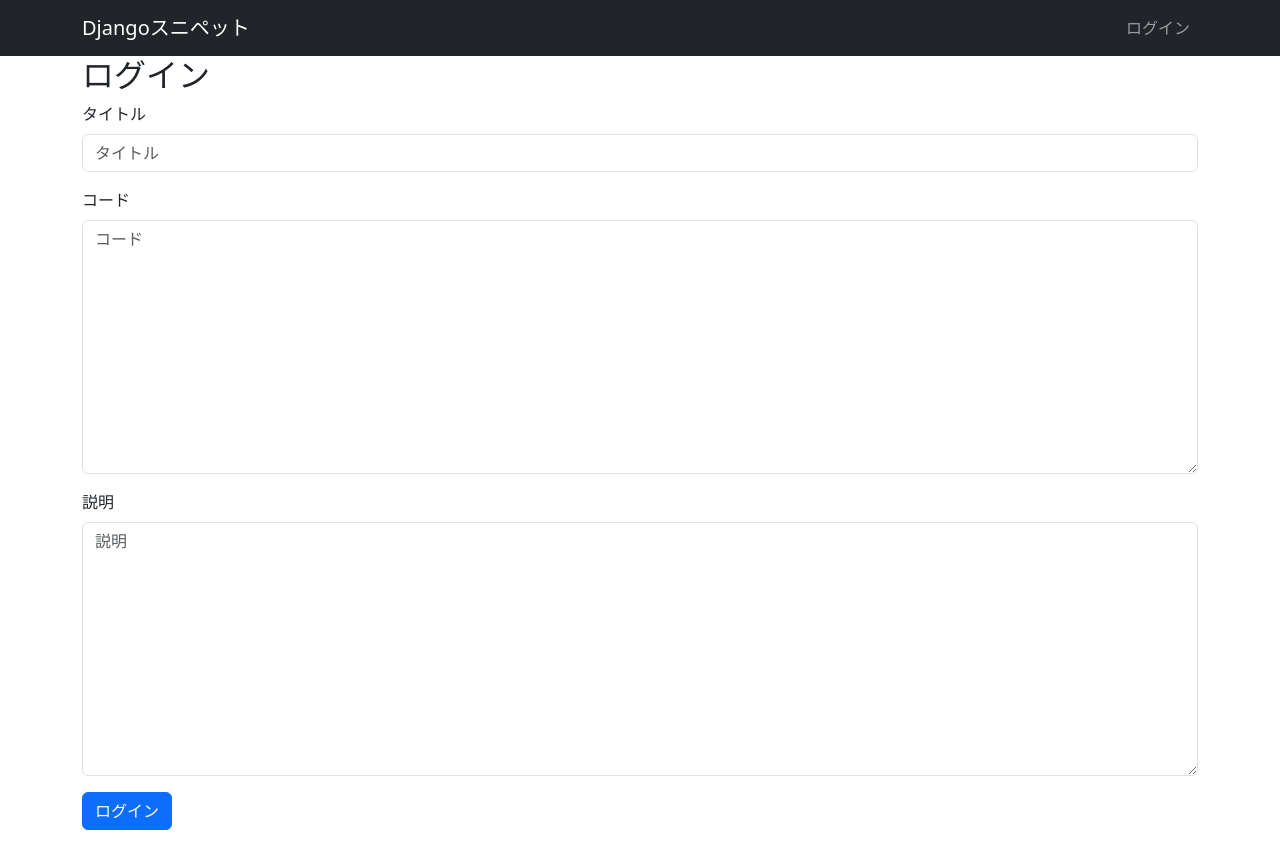
After one commit to taro0079/djangosnippets, a Django app: template accounts/templates/accounts/login.html in a window 1280 px wide. The commit adds this page. Run offline with Django 4.2, Linux system fonts and the light colour scheme; the template is opened without the code that fills it: values that come from a table or form of the project are taken from there, others are empty; some libraries are stand-ins or nearby versions.

Commit message:
ログイン・ログアウト機能の追加

```diff
--- /dev/null
+++ b/accounts/templates/accounts/login.html
@@ -0,0 +1,12 @@
+{% extends "base.html" %}
+{% load django_bootstrap5 %}
+
+{% block main %}
+    <h2>ログイン</h2>
+    <form method="post">
+        {% csrf_token %}
+        <input type="hidden" name="next" value="{{ next }}"/>
+        {% bootstrap_form form %}
+        {% bootstrap_button button_type="submit" content="ログイン" %}
+    </form>
+{% endblock %}
--- a/snippets/templates/base.html
+++ b/snippets/templates/base.html
@@ -12,6 +12,13 @@
 <nav class="navbar navbar-expand flex-md-row navbar-dark bg-dark">
     <div class="container justify-content-between">
         <a href="/" class="navbar-brand">Djangoスニペット</a>
+        <ul class="navbar-nav mr-md-2">
+            {% if user.is_authenticated %}
+                <li class="nav-item"><a class="nav-link" href="{% url 'logout' %}">ログアウト</a></li>
+            {% else %}
+                <li class="nav-item"><a class="nav-link" href="{% url 'login' %}">ログイン</a></li>
+            {% endif %}
+        </ul>
     </div>
 </nav>
 <main>
```
Also changed, not shown: accounts/urls.py (+10 -0 lines).
